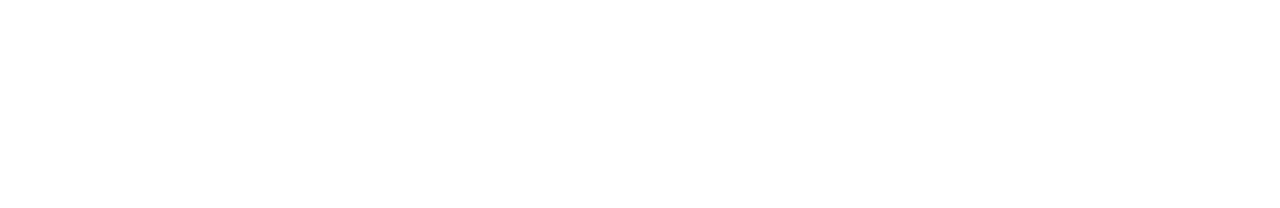
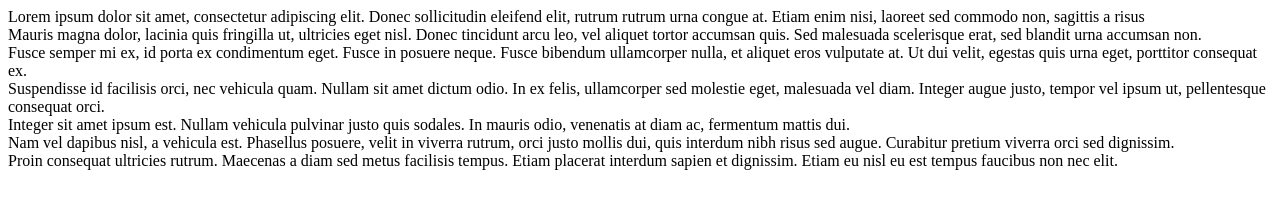
Before and after one commit to waress/Practice-pseudo-selector, a plain HTML site: page index.html in a window 1280 px wide. Drawn offline with Linux system fonts and the light colour scheme.

Commit message:
Add contents

```diff
--- a/index.html
+++ b/index.html
@@ -7,7 +7,15 @@
     <link rel="stylesheet" href="style.css">
 </head>
 <body>
-
+    <main>
+        <div>Lorem ipsum dolor sit amet, consectetur adipiscing elit. Donec sollicitudin eleifend elit, rutrum rutrum urna congue at. Etiam enim nisi, laoreet sed commodo non, sagittis a risus</div>
+        <div>Mauris magna dolor, lacinia quis fringilla ut, ultricies eget nisl. Donec tincidunt arcu leo, vel aliquet tortor accumsan quis. Sed malesuada scelerisque erat, sed blandit urna accumsan non.</div>
+        <div>Fusce semper mi ex, id porta ex condimentum eget. Fusce in posuere neque. Fusce bibendum ullamcorper nulla, et aliquet eros vulputate at. Ut dui velit, egestas quis urna eget, porttitor consequat ex.</div>
+        <div>Suspendisse id facilisis orci, nec vehicula quam. Nullam sit amet dictum odio. In ex felis, ullamcorper sed molestie eget, malesuada vel diam. Integer augue justo, tempor vel ipsum ut, pellentesque consequat orci.</div>
+        <div>Integer sit amet ipsum est. Nullam vehicula pulvinar justo quis sodales. In mauris odio, venenatis at diam ac, fermentum mattis dui.</div>
+        <div>Nam vel dapibus nisl, a vehicula est. Phasellus posuere, velit in viverra rutrum, orci justo mollis dui, quis interdum nibh risus sed augue. Curabitur pretium viverra orci sed dignissim.</div>
+        <div>Proin consequat ultricies rutrum. Maecenas a diam sed metus facilisis tempus. Etiam placerat interdum sapien et dignissim. Etiam eu nisl eu est tempus faucibus non nec elit.</div>
+    </main>
 
 </body>
 </html>
```
